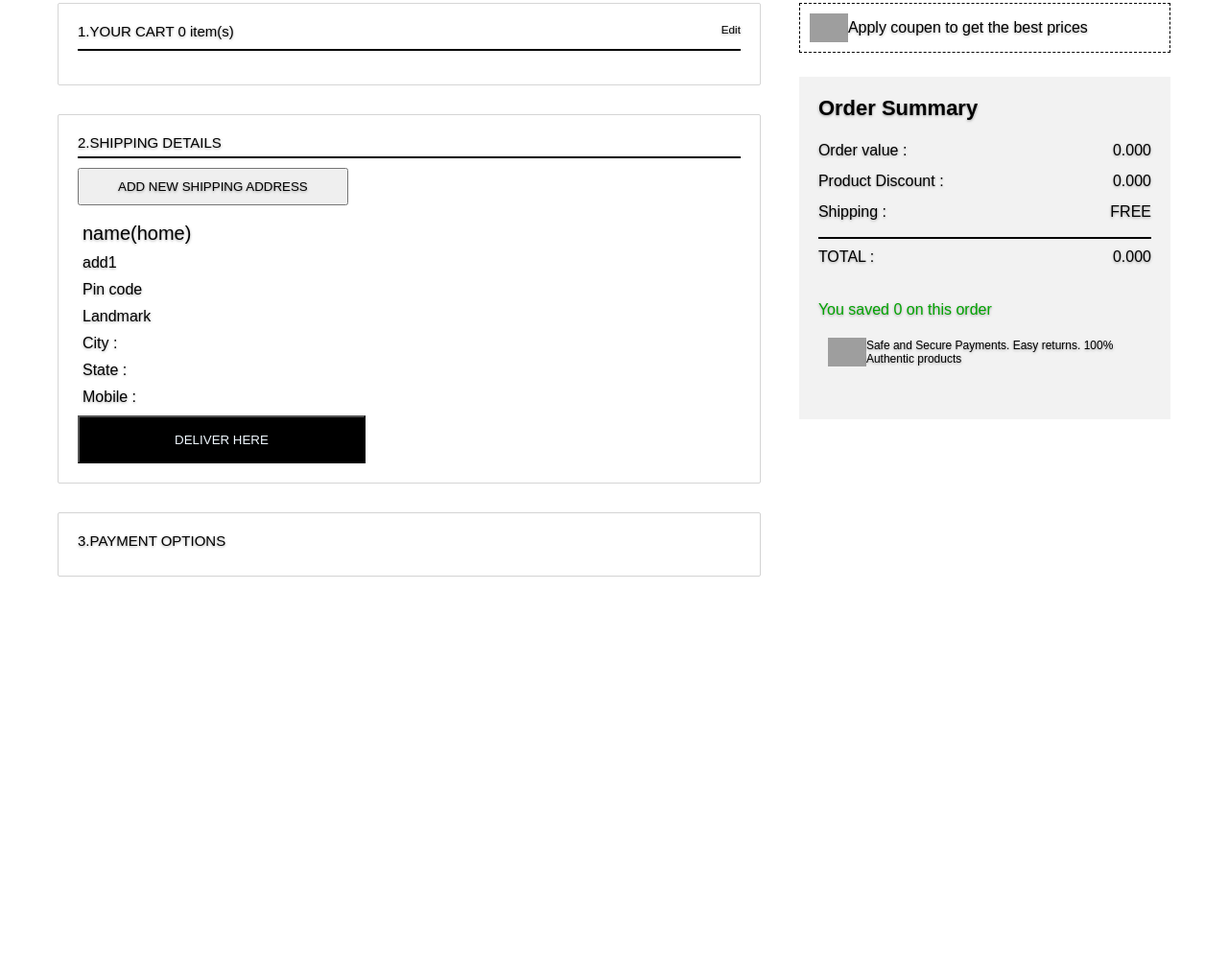
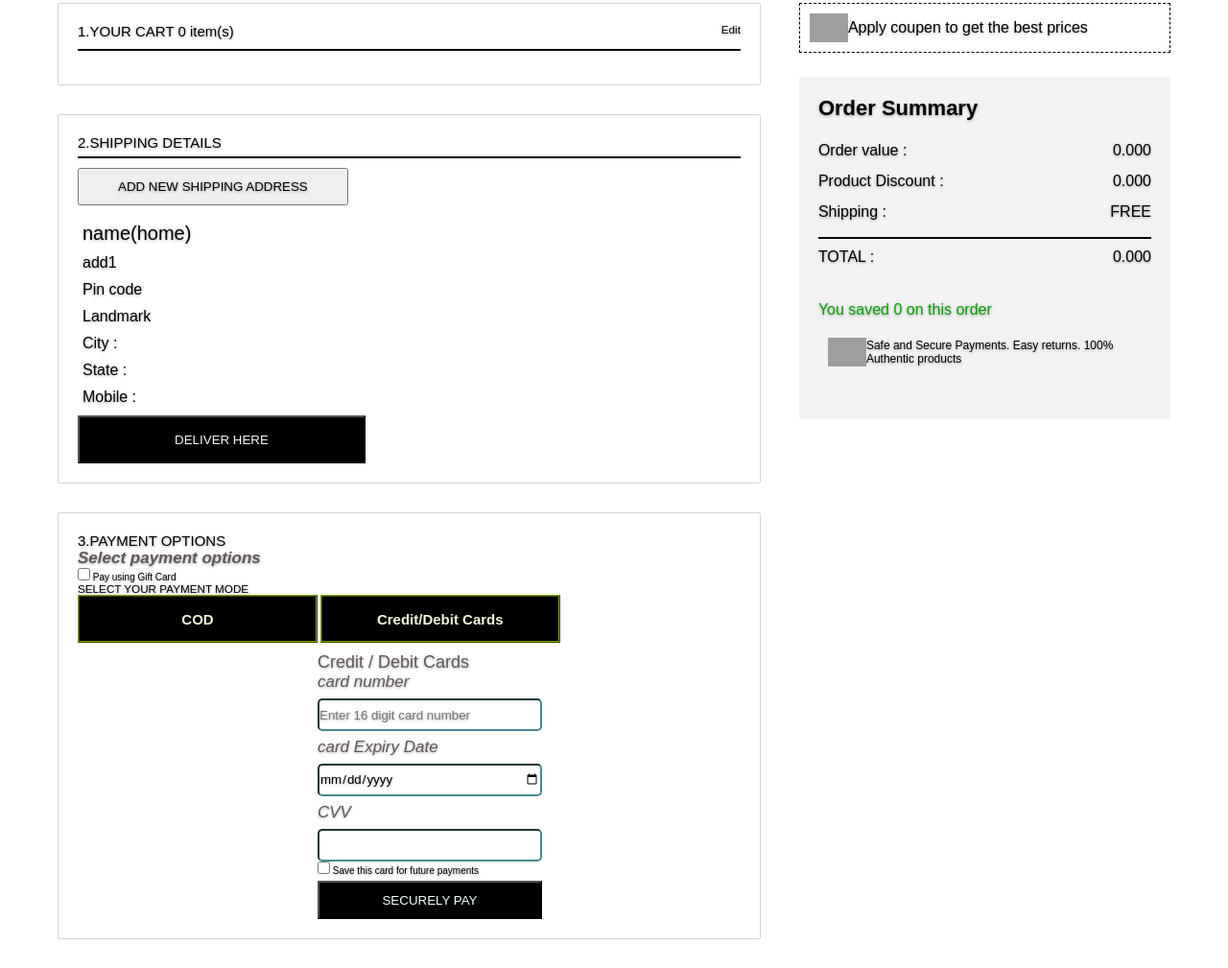
Before and after one commit to aarifa123/hanging-teeth-7136, a plain HTML site: page cart.html in a window 1280 px wide. Shown: the part 112-1121 px from the top of the page at 96% size. Before the commit the page ends 800 px from the top, so only its background shows below. Drawn offline with nearby package versions, Linux system fonts and the light colour scheme; no server answers; grey boxes are pictures that could not be loaded.

Commit message:
day-5-nithinj

```diff
--- a/cart.html
+++ b/cart.html
@@ -104,6 +104,35 @@
         <div class="payment">
             <h2>3.PAYMENT OPTIONS</h2>
             <!-- payment part  -->
+            <div class="Select-payment">
+                <p id="spo">Select payment options</p>
+                <input type="checkbox" id="check-payment">
+                <label for="check-payment">Pay using Gift Card</label>
+                <h3> SELECT YOUR PAYMENT MODE</h3>
+                <div id="credit-payment">
+                 <div id="left-side-payment">
+                 <button id="cod">COD</button>
+                 <button id="cdc">Credit/Debit Cards</button>
+                 </div>
+                 <div id="credit-debit-payment">
+                     <h3 id="hedding">Credit / Debit Cards</h3>
+                     <div id="card-payment">
+                         <label for="number-card">card number</label>
+                         <input type="number" id="number-card" placeholder="Enter 16 digit card number">
+                         <label for="date-payment">card Expiry Date</label>
+                         <input type="date" id="date-payment" placeholder="MM/YY">
+                         <label for="CVV-payment">CVV</label>
+                         <input type="number" id="CVV-payment">
+                     </div>
+                     <div id="check-pay">
+                         <input type="checkbox" id="check-card">
+                         <label for="check-card">Save this card for future payments </label>
+                     </div>
+
+                     <button id="paybutton">SECURELY PAY</button>
+                 </div>
+                </div>
+         </div>
         </div>
 
     </div>
--- a/styles/cart.css
+++ b/styles/cart.css
@@ -124,7 +124,7 @@ top: 2px;
  }
 .payment{
     border: 1px solid rgba(128, 128, 128, 0.345);
-    height: 25px;
+    height: auto;
     padding: 20px;
     font-size: 10px;
     border-radius: 2px;
@@ -132,6 +132,71 @@ top: 2px;
     -moz-border-radius: 2px;
     -ms-border-radius: 2px;
     -o-border-radius: 2px;
+}
+}
+#left-side-payment{
+   display: flex;
+   justify-content: space-between;
+
+}
+#credit-payment{
+   display: grid;
+   gap: 30px;
+}
+#credit-debit-payment{
+   display: grid;
+   width: 00px;
+   margin-top: -20px;
+   margin-left: 250px;
+}
+#card-payment{
+  display: grid;
+  gap: 7px;
+  font-size: 17px;
+  font-weight: 600;
+  font-style:oblique;
+  color: rgb(98, 87, 87);
+
+}
+#cod,#cdc{
+   width: 250px;
+   height: 50px;
+   color: beige;
+   background-color: black;
+   font-size: 15px;
+   font-weight: 600;
+   border-color: rgb(121, 160, 15);
+   border-style:ridge;
+
+}
+#cod{
+   align-items: flex-start;
+}
+#cdc{
+   align-items: flex-end;
+}
+#paybutton{
+   background-color: black;
+   color: azure;
+   height: 40px;
+   margin-top: 5px;
+}
+#number-card,#date-payment,#CVV-payment{
+   width: 230px;
+   height: 30px;
+   border-color: rgb(72, 138, 141);
+   border-radius: 5px;
+
+}
+#hedding{
+   font-size: large;
+   color: rgb(98, 87, 87);
+}
+#spo{
+   font-size: 17px;
+  font-weight: 600;
+  font-style:oblique;
+  color: rgb(98, 87, 87);
 }
 .coupon{
     display: flex;
```
